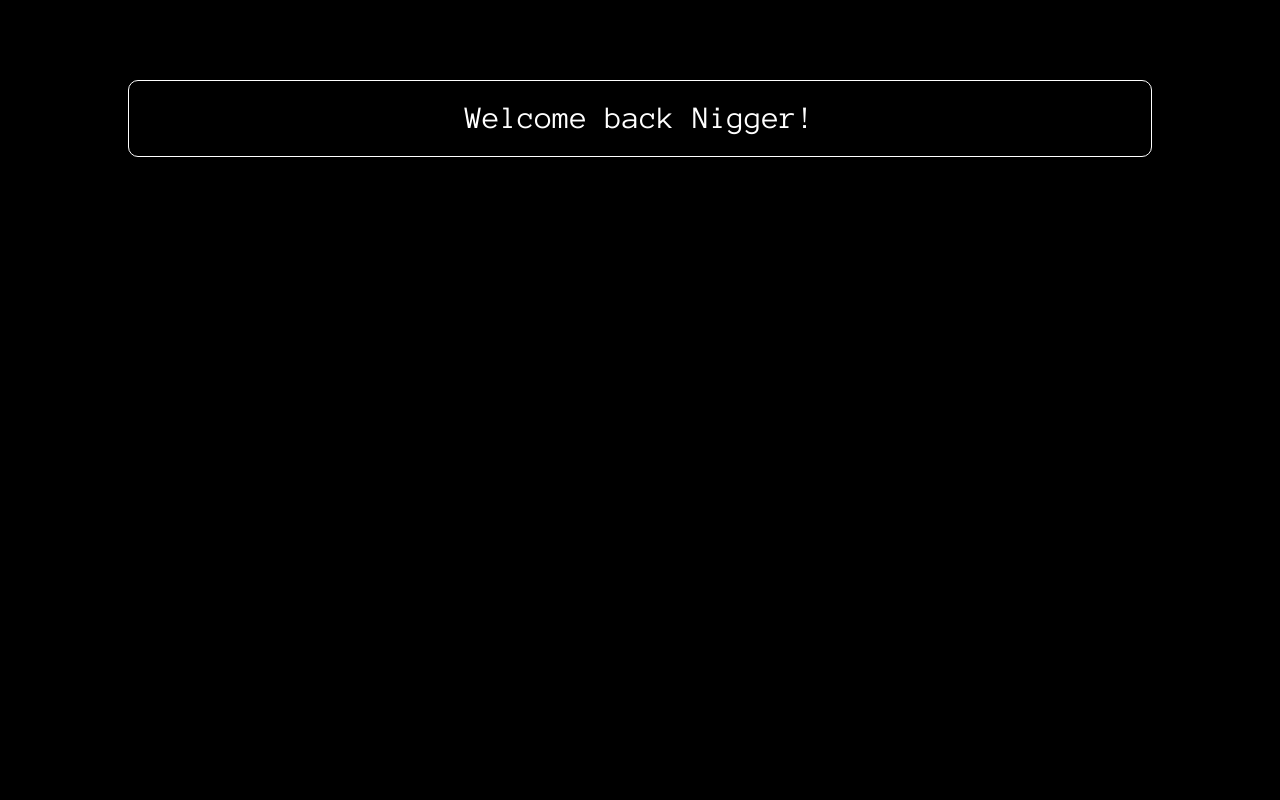
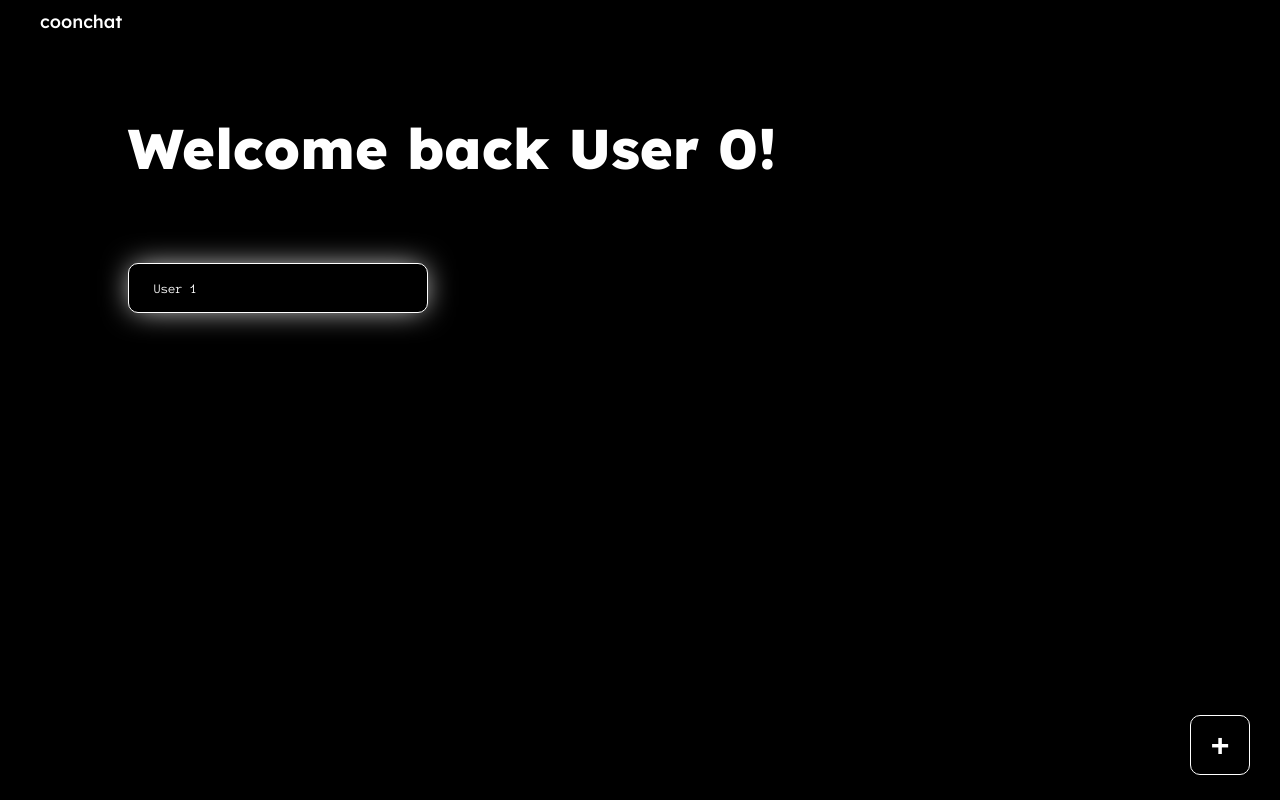
Before and after one commit to Firebirbionmahtavakoodaajees/coonchat, a SvelteKit app in the folder coonchat/: page / in a window 1280 px wide. Built offline with nearby package versions, Linux system fonts and the light colour scheme.

Commit message:
some slight changes

```diff
--- a/coonchat/src/routes/+layout.svelte
+++ b/coonchat/src/routes/+layout.svelte
@@ -3,10 +3,11 @@
 
 <link rel="preconnect" href="https://fonts.googleapis.com">
 <link rel="preconnect" href="https://fonts.gstatic.com" crossorigin>
-<link href="https://fonts.googleapis.com/css2?family=Anonymous+Pro:ital,wght@0,400;0,700;1,400;1,700&display=swap" rel="stylesheet">
+<link href="https://fonts.googleapis.com/css2?family=Anonymous+Pro:ital,wght@0,400;0,700;1,400;1,700&family=Lexend:wght@100..900&display=swap" rel="stylesheet">
 
 <div class="background">
     <div class="main">
+        <div class="logo">coonchat</div>
         <slot />
     </div>
 </div>
@@ -22,5 +23,52 @@
         height: 100dvh;
 
         z-index: -100;
+
+        overflow-y: auto;
+    }
+
+    .logo {
+        color: white;
+        font-family: "Lexend", sans-serif;
+        font-optical-sizing: auto;
+        font-weight: 500;
+        font-style: normal;
+        font-size: 18px;
+        margin: 10px 40px;
+    }
+
+    .main {
+        overflow-y: auto;
+    }
+
+    /* Handle */
+    /* width */
+    ::-webkit-scrollbar {
+        width: 7px;
+        right: 1px;
+    }
+
+    /* Track */
+    ::-webkit-scrollbar-track {
+        background: white;
+        margin-top: 1dvh;
+        margin-bottom: 1dvh;
+        border-radius: 15px;
+        border-left: 3px solid transparent;
+        border-right: 3px solid transparent;
+        background-clip: padding-box;
+    }
+
+    /* Handle */
+    ::-webkit-scrollbar-thumb {
+        background: #adb5bd;
+        border-radius: 10px;
+        margin-left: 1px;
+        margin-right: 1px;
+    }
+
+    /* Handle on hover */
+    ::-webkit-scrollbar-thumb:hover {
+        background: #adb5bd;
     }
 </style>
--- a/coonchat/src/routes/+page.svelte
+++ b/coonchat/src/routes/+page.svelte
@@ -1,29 +1,118 @@
 <script>
-    let user = "Nigger"
+    import {goto} from "$app/navigation";
+
+    let user = "User 0"
+    let user1 = "User 1"
+
+    function addUserButton() {
+        goto('/adduser');
+    }
+
+    function goToUser() {
+        goto('/adduser');
+    }
+
 </script>
 
 <div class="title-shell">
     <h1 class="title">Welcome back {user}!</h1>
 </div>
 
+<div class="content-shell">
+    <button class="contact" on:click={goToUser()}>
+        {user1}
+    </button>
+</div>
+
+<button class="addUser" on:click={addUserButton}>+</button>
+
+<div class="bottom"></div>
+
 
 <style>
 .title-shell {
     z-index: -1;
-    display: flex;
-    justify-content: center;
     margin: 10dvh 10dvw 10dvh 10dvw;
-    border: 1px solid white;
-    border-radius: 10px;
 }
 .title {
+    font-family: "Lexend", sans-serif;
+    font-optical-sizing: auto;
+    font-weight: 720;
+    font-style: normal;
+    color: white;
+    border-radius: 24px;
+    font-size: 56px;
+}
+
+/**/
+
+.contact {
+    width: 300px;
+    height: 50px;
+    border: 1px solid white;
+    margin: 0 10dvw 0 10dvw;
+    border-radius: 10px;
+    box-shadow: 0 0 30px -5px white;
+
+    background: black;
+
+    padding-left: 25px;
+    text-align: left;
+    color: white;
     font-family: "Anonymous Pro", monospace;
     font-weight: 400;
     font-style: normal;
+
+    cursor: pointer;
+    transition: transform 0.2s, box-shadow 0.2s;
+}
+
+.contact:hover {
+    transform: scale(1.1);
+    box-shadow: 0 0 0 white;
+}
+
+.contact:active {
+    transform: scale(0.95);
+}
+
+/* Add user */
+
+.addUser {
+    position: fixed;
+
+    bottom: 25px;
+    right: 30px;
+    width: 60px;
+    height: 60px;
+
+    background-color: black;
     color: white;
+    font-size: 32px;
+    font-weight: 600;
+
+    border-radius: 10px;
+    border: 1px solid white;
+
+    cursor: pointer;
+    transition: transform 0.2s, box-shadow 0.2s;
+    z-index: 1;
+}
+
+.addUser:hover {
+    transform: scale(1.1);
+    box-shadow: 0 0 25px rgba(255, 255, 255, 0.4);
+}
+
+.addUser:active {
+    transform: scale(0.95);
 }
 
 /*Desktop*/
 @media (max-width: 600px) {
 }
+
+.bottom {
+    height: 5vh;
+}
 </style>
```
Also changed, not shown: coonchat/src/routes/adduser/+page.svelte (added, +91 -0 lines).
